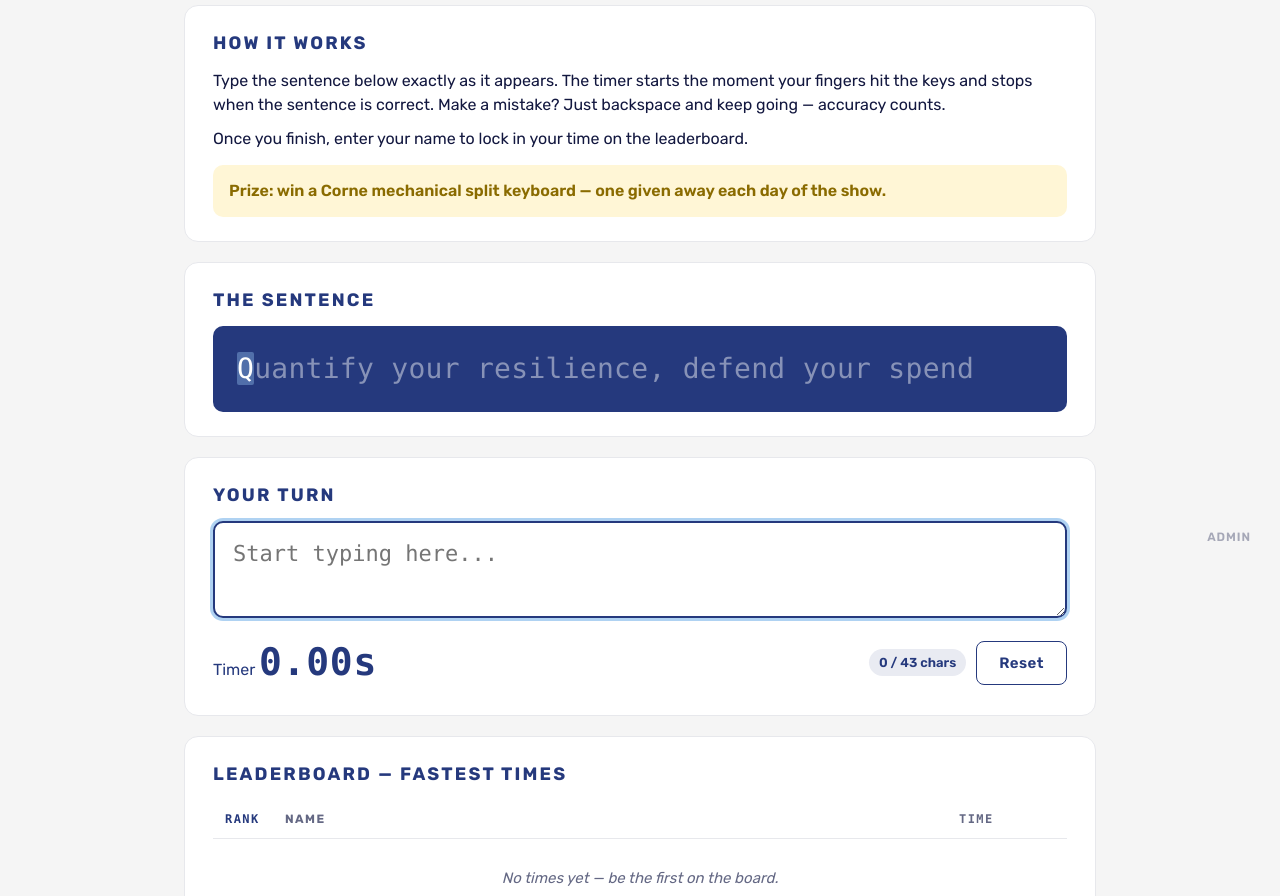
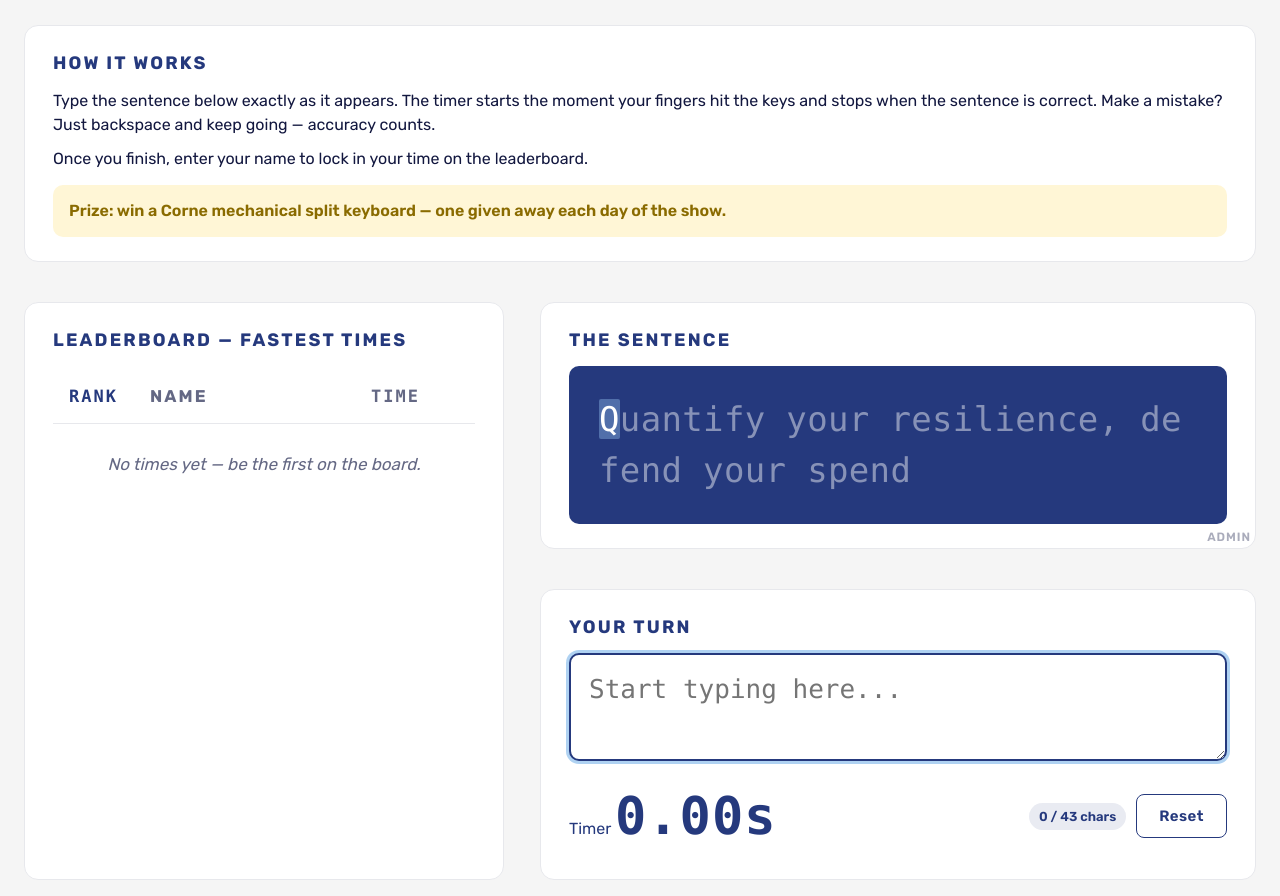
Before and after one commit to AvertroJoe/Avertro-Typing-Game, a website: page index.html in a window 1280 px wide. Shown: the part 233-1129 px from the top of the page. Drawn offline with Linux system fonts and the light colour scheme.

Commit message:
Add large-screen layout: leaderboard left, typing right

```diff
--- a/index.html
+++ b/index.html
@@ -445,6 +445,41 @@
     .card { padding: 18px 18px; }
     .timer { font-size: 30px; }
   }
+
+  /* Large screens - monitor/TV at a show: leaderboard on the left,
+     sentence + typing on the right, side by side instead of stacked. */
+  @media (min-width: 1100px) {
+    main {
+      max-width: 1440px;
+      display: grid;
+      grid-template-columns: minmax(360px, 480px) 1fr;
+      grid-template-areas:
+        "hero         hero"
+        "subtitle     subtitle"
+        "description  description"
+        "leaderboard  sentence"
+        "leaderboard  typing";
+      column-gap: 36px;
+      row-gap: 20px;
+    }
+    main > h1.hero { grid-area: hero; align-self: start; }
+    main > p.subtitle { grid-area: subtitle; margin-bottom: 8px; align-self: start; }
+    main > .card.leaderboard {
+      grid-area: leaderboard;
+      display: flex;
+      flex-direction: column;
+    }
+    main > .card.leaderboard table { margin-top: 4px; }
+    main > .card.description { grid-area: description; }
+    main > .card.sentence-card { grid-area: sentence; }
+    main > .card.typing-card { grid-area: typing; }
+
+    /* A bit more size on the things people read from a distance */
+    .target-display { font-size: 34px; padding: 28px 30px; }
+    #typingInput { font-size: 26px; }
+    .timer { font-size: 52px; }
+    .leaderboard th, .leaderboard td { font-size: 17px; padding: 14px 16px; }
+  }
 </style>
 </head>
 <body>
@@ -465,12 +500,12 @@
     <div class="prize">Prize: win a Corne mechanical split keyboard — one given away each day of the show.</div>
   </section>
 
-  <section class="card">
+  <section class="card sentence-card">
     <h2>The sentence</h2>
     <div id="targetDisplay" class="target-display" aria-label="Target sentence to type"></div>
   </section>
 
-  <section class="card">
+  <section class="card typing-card">
     <h2>Your turn</h2>
     <div class="input-row">
       <textarea id="typingInput" rows="2" autocomplete="off" autocorrect="off" autocapitalize="off" spellcheck="false" placeholder="Start typing here..."></textarea>
```
